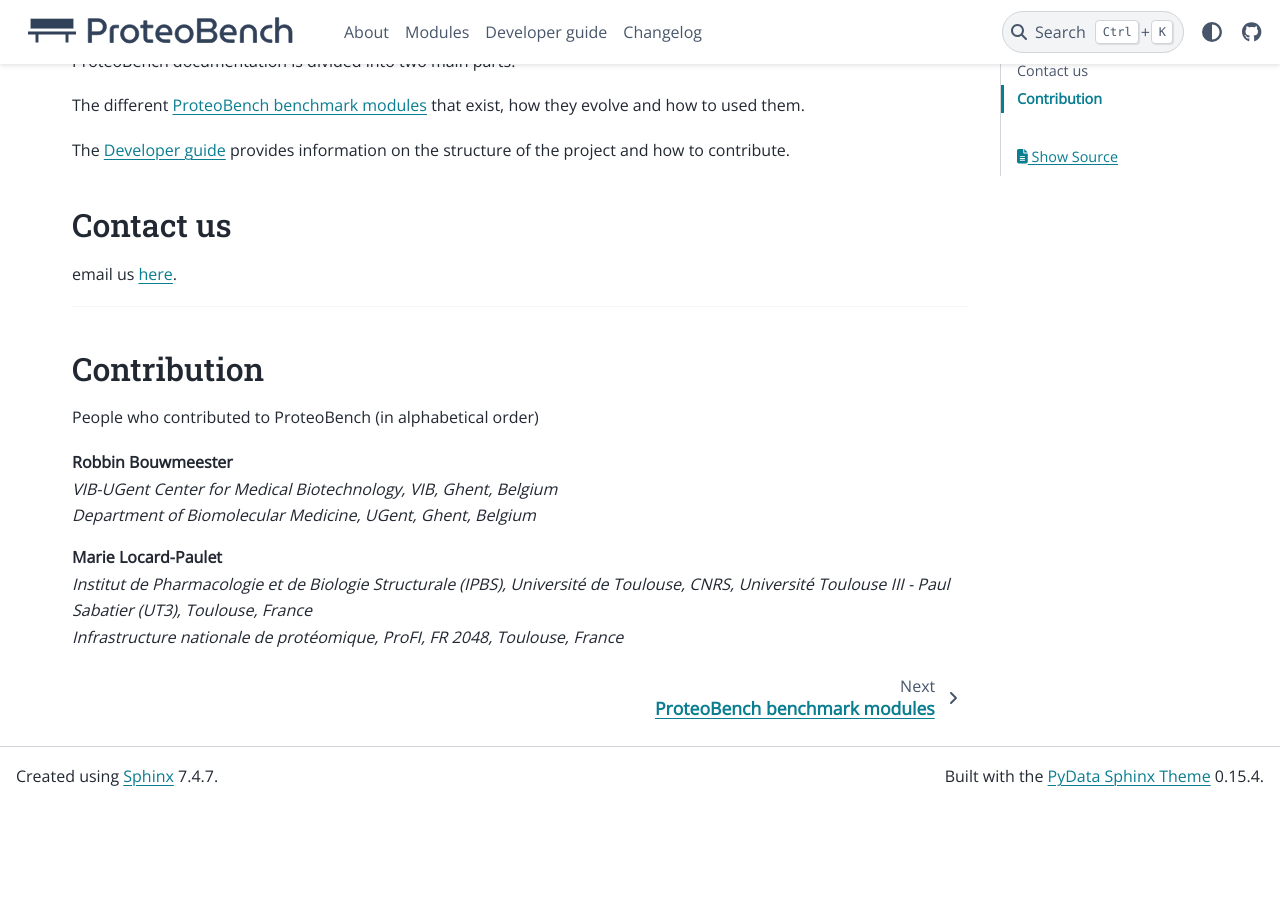
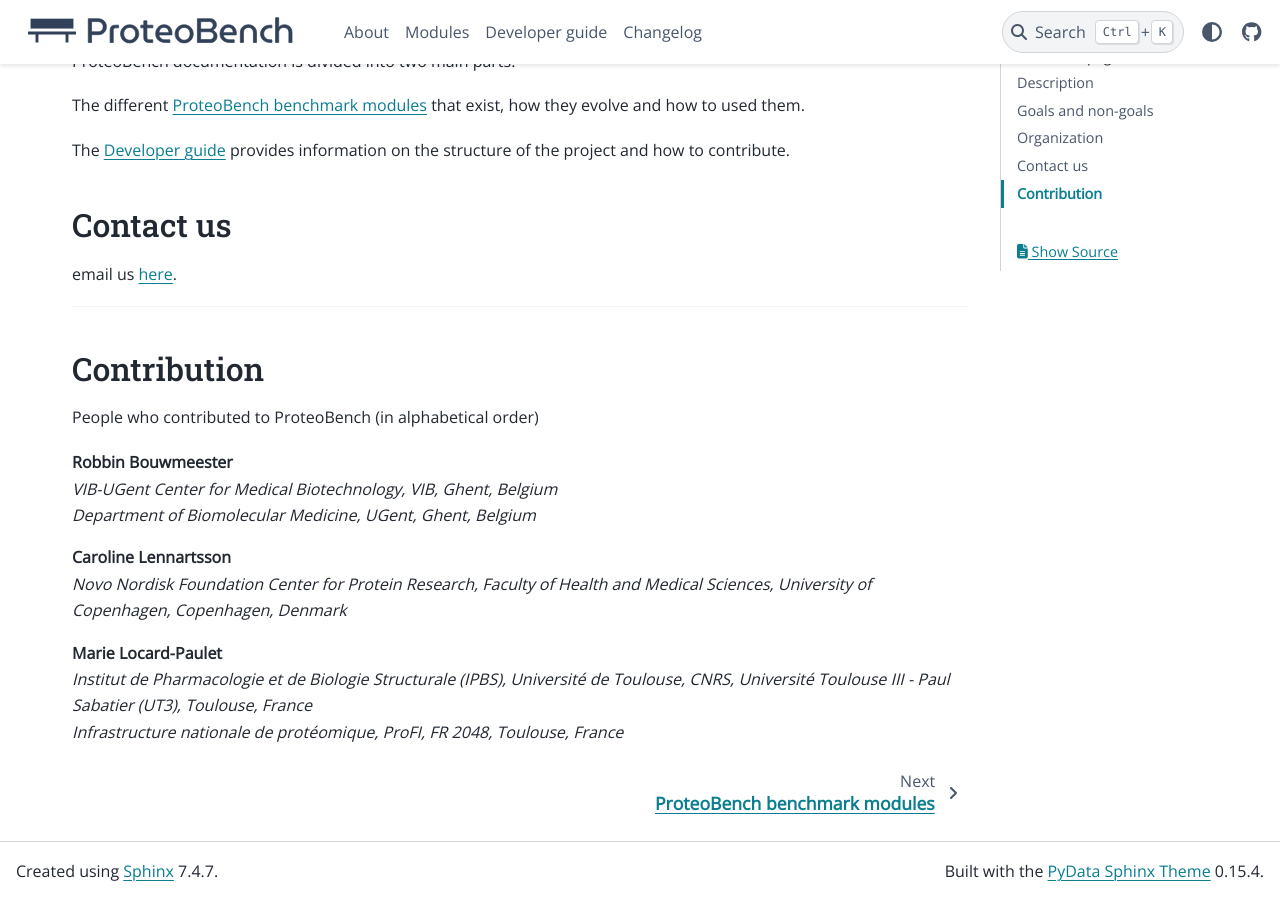
Before and after one commit to Proteobench/ProteoBench, a Sphinx documentation site: the page built from docs/index.rst, in a window 1280 px wide and 900 px high, scrolled down 1151 px. Built offline with Sphinx 7.4.7 and the PyData theme 0.15.4, drawn with Linux system fonts in a browser that asks for light colours; pages that are not in the unit, such as notebooks, are missing from menus; before the commit the page ends 1956 px from its top, so only the background shows below that.

Commit message:
Update index.rst

```diff
--- a/docs/index.rst
+++ b/docs/index.rst
@@ -75,6 +75,11 @@
     **Robbin Bouwmeester**
     *VIB-UGent Center for Medical Biotechnology, VIB, Ghent, Belgium*
     *Department of Biomolecular Medicine, UGent, Ghent, Belgium*
+
+.. line-block::
+    **Caroline Lennartsson**
+    *Novo Nordisk Foundation Center for Protein Research, Faculty of Health and Medical Sciences, University of Copenhagen, Copenhagen, Denmark*
+
 .. line-block::
     **Marie Locard-Paulet**
     *Institut de Pharmacologie et de Biologie Structurale (IPBS), Université de Toulouse, CNRS, Université Toulouse III - Paul Sabatier (UT3), Toulouse, France*
```
